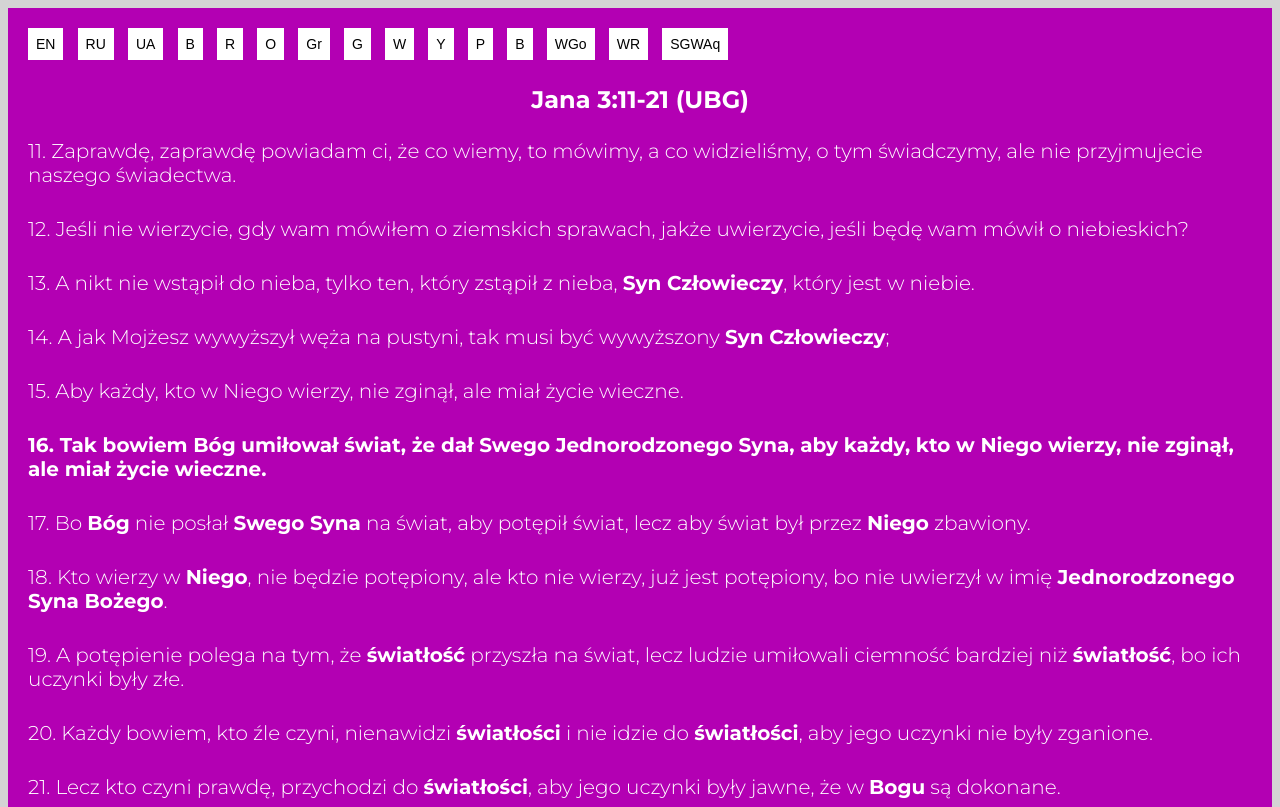
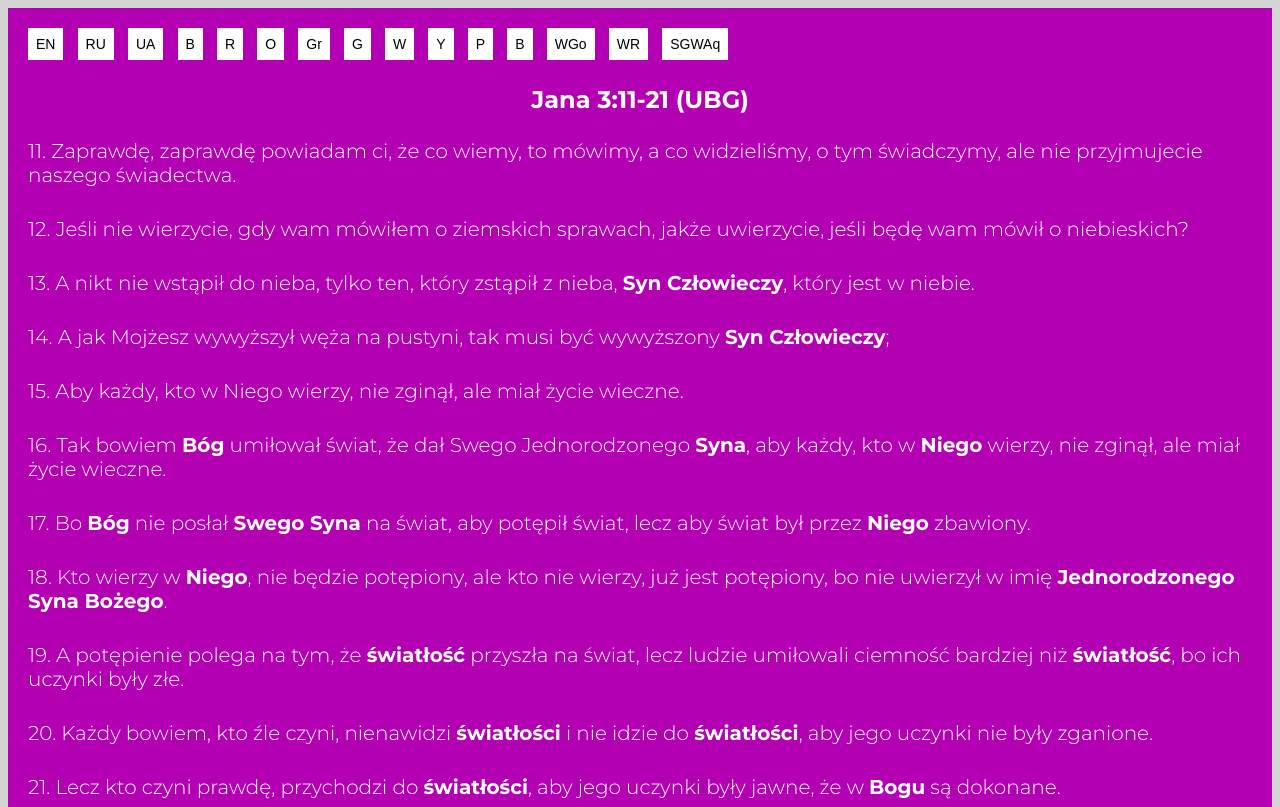
Before and after one commit to Mr-Front-End-dev/Bible-Verses-p--PL, a plain HTML site: page index.html in a window 1280 px wide. Shown: the top 807 px of the page. Drawn offline with Linux system fonts and the light colour scheme.

Commit message:
Updated index.html

```diff
--- a/index.html
+++ b/index.html
@@ -34,7 +34,7 @@
       <p class="section--paragraph">13. A nikt nie wstąpił do nieba, tylko ten, który zstąpił z nieba, <span class="section--bold">Syn Człowieczy</span>, który jest w niebie.</p>
       <p class="section--paragraph">14. A jak Mojżesz wywyższył węża na pustyni, tak musi być wywyższony <span class="section--bold">Syn Człowieczy</span>;</p>
       <p class="section--paragraph">15. Aby każdy, kto w Niego wierzy, nie zginął, ale miał życie wieczne.</p>
-      <p class="section--paragraph section--bold">16. Tak bowiem <span class="section--bold">Bóg</span> umiłował świat, że dał Swego Jednorodzonego <span class="section--bold">Syna</span>, aby każdy, kto w <span class="section--bold">Niego</span> wierzy, nie zginął, ale miał życie wieczne.</p>
+      <p class="section--paragraph">16. Tak bowiem <span class="section--bold">Bóg</span> umiłował świat, że dał Swego Jednorodzonego <span class="section--bold">Syna</span>, aby każdy, kto w <span class="section--bold">Niego</span> wierzy, nie zginął, ale miał życie wieczne.</p>
       <p class="section--paragraph">17. Bo <span class="section--bold">Bóg</span> nie posłał <span class="section--bold">Swego Syna</span> na świat, aby potępił świat, lecz aby świat był przez <span class="section--bold">Niego</span> zbawiony.</p>
       <p class="section--paragraph">18. Kto wierzy w <span class="section--bold">Niego</span>, nie będzie potępiony, ale kto nie wierzy, już jest potępiony, bo nie uwierzył w imię <span class="section--bold">Jednorodzonego Syna Bożego</span>.</p>
       <p class="section--paragraph">19. A potępienie polega na tym, że <span class="section--bold">światłość</span> przyszła na świat, lecz ludzie umiłowali ciemność bardziej niż <span class="section--bold">światłość</span>, bo ich uczynki były złe.</p>
```
